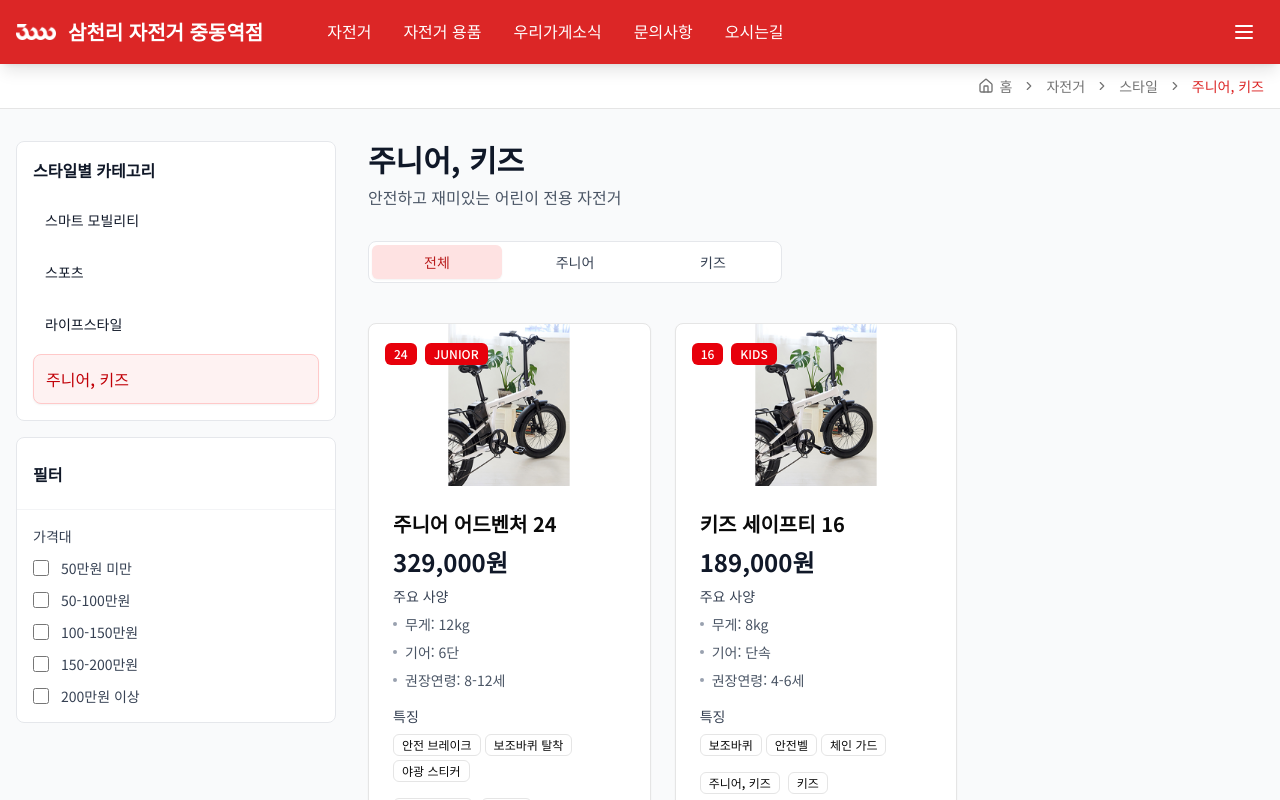
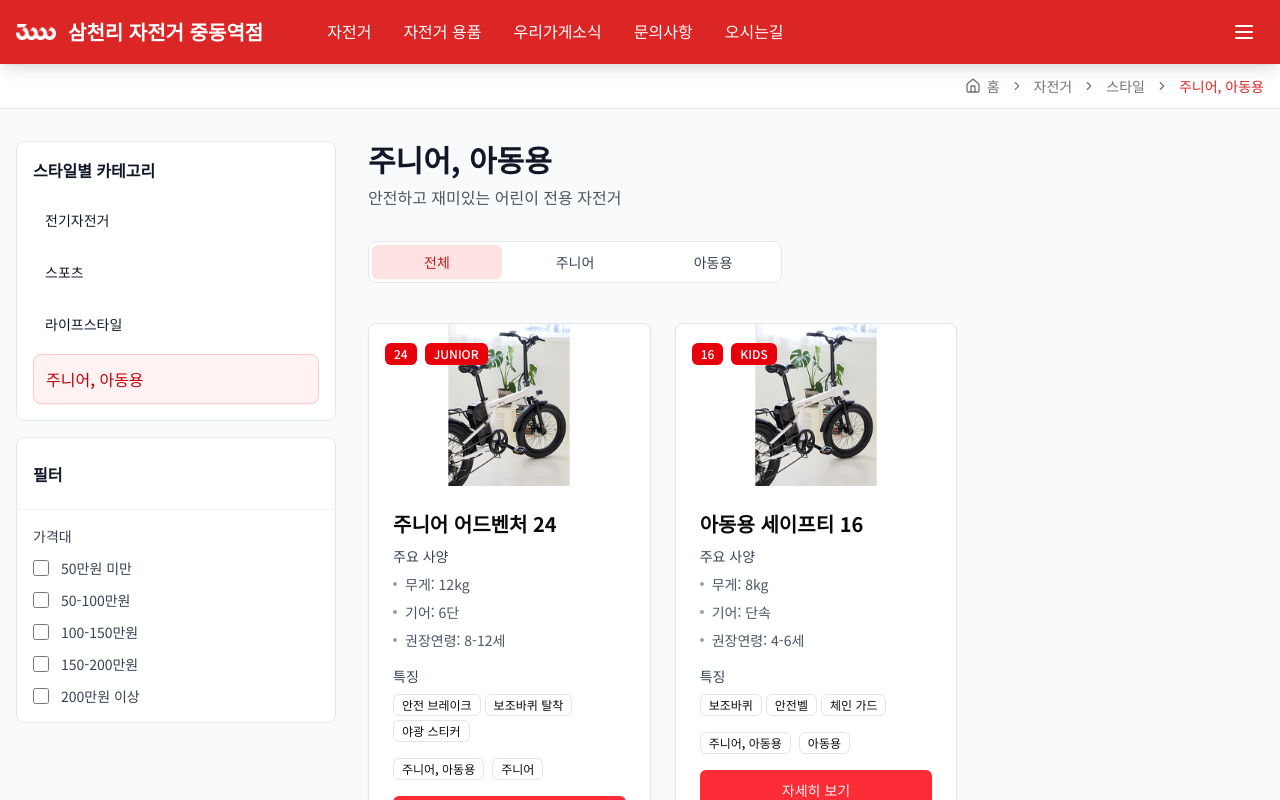
Before and after one commit to yoonth95/cycle-web, a Next.js app: page /bicycles/style/junior-kids in a window 1280 px wide. Shown: the top 800 px of the page. Built offline with nearby package versions, Linux system fonts and the light colour scheme.

Commit message:
Refactor: 데이터 값 변경 (자전거 카테고리 명칭 등)

```diff
--- a/src/components/features/bicycles/dynamic-breadcrumb.tsx
+++ b/src/components/features/bicycles/dynamic-breadcrumb.tsx
@@ -17,23 +17,19 @@
 const pathLabels: Record<string, string> = {
   bicycles: "자전거",
   style: "스타일",
-  brand: "브랜드",
-  "smart-mobility": "스마트 모빌리티",
+  "smart-mobility": "전기자전거",
   sports: "스포츠",
   lifestyle: "라이프스타일",
-  "junior-kids": "주니어, 키즈",
-  phantom: "팬텀",
-  appalachian: "아팔란치아",
-  lespo: "레스포",
+  "junior-kids": "주니어, 아동용",
   electric: "전기자전거",
   road: "로드",
   hybrid: "하이브리드",
-  comfort: "컴포트 산악형",
+  comfort: "생활용 MTB",
   fixie: "픽시",
   city: "시티",
   folding: "폴딩",
   junior: "주니어",
-  kids: "키즈",
+  kids: "아동용",
 };
 
 const DynamicBreadcrumb = () => {
--- a/src/data/bicycle-categories.json
+++ b/src/data/bicycle-categories.json
@@ -1,12 +1,12 @@
 {
   "smart-mobility": {
-    "title": "스마트 모빌리티",
+    "title": "전기자전거",
     "description": "친환경적이고 효율적인 미래의 이동수단",
     "subcategories": [
       {
         "id": "all",
         "name": "전체",
-        "description": "모든 스마트 모빌리티 제품",
+        "description": "모든 전기자전거 제품",
         "isDefault": true
       },
       {
@@ -38,7 +38,7 @@
       },
       {
         "id": "comfort",
-        "name": "컴포트 산악형",
+        "name": "생활용 MTB",
         "description": "편안한 승차감의 산악 자전거"
       }
     ]
@@ -71,13 +71,13 @@
     ]
   },
   "junior-kids": {
-    "title": "주니어, 키즈",
+    "title": "주니어, 아동용",
     "description": "안전하고 재미있는 어린이 전용 자전거",
     "subcategories": [
       {
         "id": "all",
         "name": "전체",
-        "description": "모든 주니어, 키즈 자전거",
+        "description": "모든 주니어, 아동용 자전거",
         "isDefault": true
       },
       {
@@ -87,8 +87,8 @@
       },
       {
         "id": "kids",
-        "name": "키즈",
-        "description": "어린이의 안전을 최우선으로 하는 키즈 자전거"
+        "name": "아동용",
+        "description": "어린이의 안전을 최우선으로 하는 아동용 자전거"
       }
     ]
   }
--- a/src/data/bicycle-products.json
+++ b/src/data/bicycle-products.json
@@ -4,41 +4,32 @@
       {
         "id": 1,
         "name": "팬텀 FS PRO",
-        "price": "2,299,000원",
         "image": "/bike.png",
         "tags": ["27.5", "NEW"],
-        "category": "스마트 모빌리티",
+        "category": "전기자전거",
         "subcategory": "전기자전거",
         "specs": ["배터리: 48V 21Ah", "주행거리: 최대 100km", "무게: 24kg", "모터: 250W"],
-        "features": ["LED 조명 내장", "USB 충전 포트", "스마트 디스플레이"],
-        "rating": 4.8,
-        "reviews": 124
+        "features": ["LED 조명 내장", "USB 충전 포트", "스마트 디스플레이"]
       },
       {
         "id": 2,
         "name": "팬텀 HX PLUS",
-        "price": "1,599,000원",
         "image": "/bike.png",
         "tags": ["26", "POPULAR"],
-        "category": "스마트 모빌리티",
+        "category": "전기자전거",
         "subcategory": "전기자전거",
         "specs": ["배터리: 36V 15Ah", "주행거리: 최대 70km", "무게: 22kg", "모터: 250W"],
-        "features": ["접이식 페달", "후방 반사경", "안전 벨 포함"],
-        "rating": 4.6,
-        "reviews": 89
+        "features": ["접이식 페달", "후방 반사경", "안전 벨 포함"]
       },
       {
         "id": 3,
         "name": "스마트 시티 DELUXE",
-        "price": "1,199,000원",
         "image": "/bike.png",
         "tags": ["24", "SALE"],
-        "category": "스마트 모빌리티",
+        "category": "전기자전거",
         "subcategory": "전기자전거",
         "specs": ["배터리: 36V 12Ah", "주행거리: 최대 60km", "무게: 20kg", "모터: 200W"],
-        "features": ["바구니 포함", "후미등 자동", "3단 변속"],
-        "rating": 4.4,
-        "reviews": 56
+        "features": ["바구니 포함", "후미등 자동", "3단 변속"]
       }
     ]
   },
@@ -47,71 +38,56 @@
       {
         "id": 4,
         "name": "스피드 마스터 R1",
-        "price": "1,890,000원",
         "image": "/bike.png",
         "tags": ["700C", "NEW"],
         "category": "스포츠",
         "subcategory": "로드",
         "specs": ["무게: 8.5kg", "기어: 22단", "프레임: 카본"],
-        "features": ["에어로 휠셋", "카본 포크", "프로급 변속기"],
-        "rating": 4.9,
-        "reviews": 78
+        "features": ["에어로 휠셋", "카본 포크", "프로급 변속기"]
       },
       {
         "id": 5,
         "name": "레이싱 엣지 PRO",
-        "price": "2,450,000원",
         "image": "/bike.png",
         "tags": ["700C", "POPULAR"],
         "category": "스포츠",
         "subcategory": "로드",
         "specs": ["무게: 7.8kg", "기어: 24단", "프레임: 울트라 카본"],
-        "features": ["에어로 바", "디스크 브레이크", "전자식 변속"],
-        "rating": 4.8,
-        "reviews": 45
+        "features": ["에어로 바", "디스크 브레이크", "전자식 변속"]
       }
     ],
     "hybrid": [
       {
         "id": 6,
         "name": "올라운드 하이브리드",
-        "price": "689,000원",
         "image": "/bike.png",
         "tags": ["26", "BEST"],
         "category": "스포츠",
         "subcategory": "하이브리드",
         "specs": ["무게: 13kg", "기어: 21단", "프레임: 알루미늄"],
-        "features": ["서스펜션 포크", "LED 라이트", "짐받이 포함"],
-        "rating": 4.5,
-        "reviews": 156
+        "features": ["서스펜션 포크", "LED 라이트", "짐받이 포함"]
       },
       {
         "id": 7,
         "name": "시티 트레킹 X7",
-        "price": "799,000원",
         "image": "/bike.png",
         "tags": ["28", "NEW"],
         "category": "스포츠",
         "subcategory": "하이브리드",
         "specs": ["무게: 12.5kg", "기어: 24단", "프레임: 알루미늄 합금"],
-        "features": ["에르고 그립", "V브레이크", "반사판 포함"],
-        "rating": 4.3,
-        "reviews": 92
+        "features": ["에르고 그립", "V브레이크", "반사판 포함"]
       }
     ],
     "comfort": [
       {
         "id": 8,
         "name": "컴포트 마운틴 S1",
-        "price": "1,299,000원",
         "image": "/bike.png",
         "tags": ["26", "COMFORT"],
         "category": "스포츠",
-        "subcategory": "컴포트 산악형",
+        "subcategory": "생활용 MTB",
         "specs": ["무게: 15kg", "기어: 21단", "프레임: 스틸"],
-        "features": ["풀 서스펜션", "넓은 안장", "그립 시프터"],
-        "rating": 4.6,
-        "reviews": 73
+        "features": ["풀 서스펜션", "넓은 안장", "그립 시프터"]
       }
     ]
   },
@@ -120,58 +96,46 @@
       {
         "id": 9,
         "name": "어반 픽시 클래식",
-        "price": "459,000원",
         "image": "/bike.png",
         "tags": ["700C", "TRENDY"],
         "category": "라이프스타일",
         "subcategory": "픽시",
         "specs": ["무게: 11kg", "기어: 고정기어", "프레임: 스틸"],
-        "features": ["미니멀 디자인", "컬러 옵션", "퀵릴리스"],
-        "rating": 4.4,
-        "reviews": 234
+        "features": ["미니멀 디자인", "컬러 옵션", "퀵릴리스"]
       },
       {
         "id": 10,
         "name": "모던 픽시 URBAN",
-        "price": "529,000원",
         "image": "/bike.png",
         "tags": ["700C", "POPULAR"],
         "category": "라이프스타일",
         "subcategory": "픽시",
         "specs": ["무게: 10.5kg", "기어: 고정/프리휠", "프레임: 알루미늄"],
-        "features": ["플립플롭 허브", "드롭바", "클립리스 페달"],
-        "rating": 4.2,
-        "reviews": 187
+        "features": ["플립플롭 허브", "드롭바", "클립리스 페달"]
       }
     ],
     "city": [
       {
         "id": 11,
         "name": "시티 크루저 델럭스",
-        "price": "389,000원",
         "image": "/bike.png",
         "tags": ["26", "CLASSIC"],
         "category": "라이프스타일",
         "subcategory": "시티",
         "specs": ["무게: 16kg", "기어: 7단", "프레임: 스틸"],
-        "features": ["편안한 안장", "체인 가드", "바구니 옵션"],
-        "rating": 4.1,
-        "reviews": 298
+        "features": ["편안한 안장", "체인 가드", "바구니 옵션"]
       }
     ],
     "folding": [
       {
         "id": 12,
         "name": "컴팩트 폴딩 미니",
-        "price": "299,000원",
         "image": "/bike.png",
         "tags": ["20", "PORTABLE"],
         "category": "라이프스타일",
         "subcategory": "폴딩",
         "specs": ["무게: 12kg", "기어: 6단", "접힌크기: 85x60x35cm"],
-        "features": ["퀵 폴딩", "캐리백 포함", "조절식 핸들"],
-        "rating": 4.3,
-        "reviews": 145
+        "features": ["퀵 폴딩", "캐리백 포함", "조절식 핸들"]
       }
     ]
   },
@@ -180,30 +144,24 @@
       {
         "id": 13,
         "name": "주니어 어드벤처 24",
-        "price": "329,000원",
         "image": "/bike.png",
         "tags": ["24", "JUNIOR"],
-        "category": "주니어, 키즈",
+        "category": "주니어, 아동용",
         "subcategory": "주니어",
         "specs": ["무게: 12kg", "기어: 6단", "권장연령: 8-12세"],
-        "features": ["안전 브레이크", "보조바퀴 탈착", "야광 스티커"],
-        "rating": 4.7,
-        "reviews": 312
+        "features": ["안전 브레이크", "보조바퀴 탈착", "야광 스티커"]
       }
     ],
     "kids": [
       {
         "id": 14,
-        "name": "키즈 세이프티 16",
-        "price": "189,000원",
+        "name": "아동용 세이프티 16",
         "image": "/bike.png",
         "tags": ["16", "KIDS"],
-        "category": "주니어, 키즈",
-        "subcategory": "키즈",
+        "category": "주니어, 아동용",
+        "subcategory": "아동용",
         "specs": ["무게: 8kg", "기어: 단속", "권장연령: 4-6세"],
-        "features": ["보조바퀴", "안전벨", "체인 가드"],
-        "rating": 4.5,
-        "reviews": 267
+        "features": ["보조바퀴", "안전벨", "체인 가드"]
       }
     ]
   }
--- a/src/data/bicycle-styles.json
+++ b/src/data/bicycle-styles.json
@@ -3,7 +3,7 @@
     {
       "id": "smart-mobility",
       "slug": "smart-mobility",
-      "title": "스마트 모빌리티",
+      "title": "전기자전거",
       "description": "친환경적이고 효율적인 미래의 이동수단",
       "image": "/bike.png",
       "totalCount": 26,
@@ -34,7 +34,7 @@
           "slug": "hybrid"
         },
         {
-          "name": "컴포트 산악형",
+          "name": "생활용 MTB",
           "count": 15,
           "slug": "comfort"
         }
@@ -68,7 +68,7 @@
     {
       "id": "junior-kids",
       "slug": "junior-kids",
-      "title": "주니어, 키즈",
+      "title": "주니어, 아동용",
       "description": "안전하고 재미있는 어린이 전용 자전거",
       "image": "/bike.png",
       "totalCount": 25,
@@ -79,7 +79,7 @@
           "slug": "junior"
         },
         {
-          "name": "키즈",
+          "name": "아동용",
           "count": 10,
           "slug": "kids"
         }
--- a/src/data/home-page.json
+++ b/src/data/home-page.json
@@ -89,7 +89,7 @@
       },
       {
         "order": 6,
-        "title": "컴포트 산악형",
+        "title": "생활용 MTB",
         "description": "편안한 승차감의 산악 자전거",
         "image": "/bike.png"
       },
@@ -107,7 +107,7 @@
       },
       {
         "order": 9,
-        "title": "키즈",
+        "title": "아동용",
         "description": "아이들을 위한 안전하고 재미있는 자전거",
         "image": "/bike.png"
       },
--- a/src/data/nav-menu.json
+++ b/src/data/nav-menu.json
@@ -15,7 +15,7 @@
         "items": [
           {
             "id": 1,
-            "slug": "스마트 모빌리티",
+            "slug": "전기자전거",
             "link": "/bicycles/style/smart-mobility",
             "type": "group",
             "order": 1,
@@ -49,7 +49,7 @@
               },
               {
                 "id": 3,
-                "slug": "컴포트 산악형",
+                "slug": "생활용 MTB",
                 "link": "comfort",
                 "order": 3
               }
@@ -84,7 +84,7 @@
           },
           {
             "id": 4,
-            "slug": "주니어, 키즈",
+            "slug": "주니어, 아동용",
             "link": "/bicycles/style/junior-kids",
             "type": "group",
             "order": 4,
@@ -97,41 +97,11 @@
               },
               {
                 "id": 2,
-                "slug": "키즈",
+                "slug": "아동용",
                 "link": "kids",
                 "order": 2
               }
             ]
-          }
-        ]
-      },
-      {
-        "id": 2,
-        "slug": "브랜드",
-        "link": "/bicycles/brand",
-        "type": "group",
-        "order": 2,
-        "items": [
-          {
-            "id": 1,
-            "slug": "팬텀",
-            "link": "/bicycles/brand/phantom",
-            "type": "single",
-            "order": 1
-          },
-          {
-            "id": 2,
-            "slug": "아팔란치아",
-            "link": "/bicycles/brand/appalachian",
-            "type": "single",
-            "order": 2
-          },
-          {
-            "id": 3,
-            "slug": "레스포",
-            "link": "/bicycles/brand/lespo",
-            "type": "single",
-            "order": 3
           }
         ]
       }
@@ -146,31 +116,9 @@
     "items": [
       {
         "id": 1,
-        "slug": "헬멧",
-        "link": "/products/helmet",
-        "type": "single",
+        "slug": "악세사리",
+        "link": "accessories",
         "order": 1
-      },
-      {
-        "id": 2,
-        "slug": "자전거 보호대",
-        "link": "/products/protective-gear",
-        "type": "single",
-        "order": 2
-      },
-      {
-        "id": 3,
-        "slug": "자전거 바구니",
-        "link": "/products/bicycle-basket",
-        "type": "single",
-        "order": 3
-      },
-      {
-        "id": 4,
-        "slug": "자전거 체인",
-        "link": "/products/bicycle-chain",
-        "type": "single",
-        "order": 4
       }
     ]
   },
```
